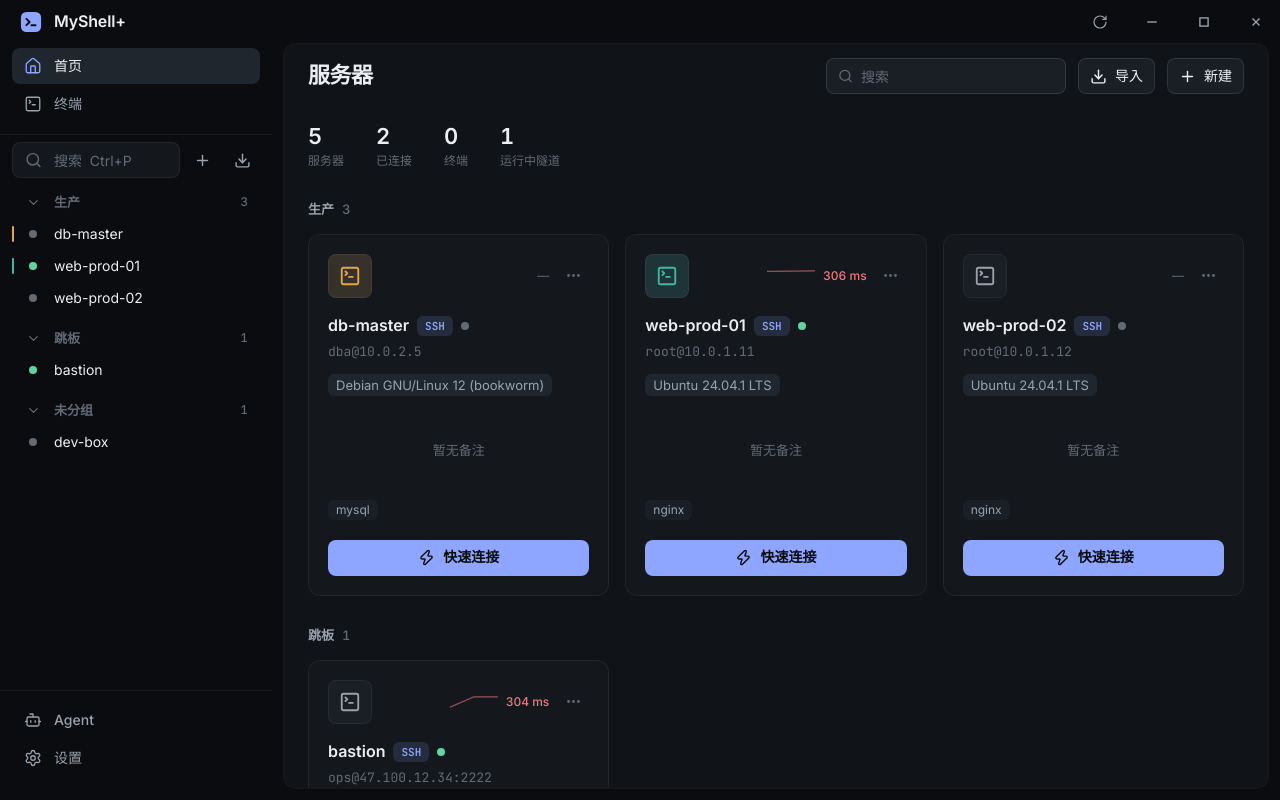
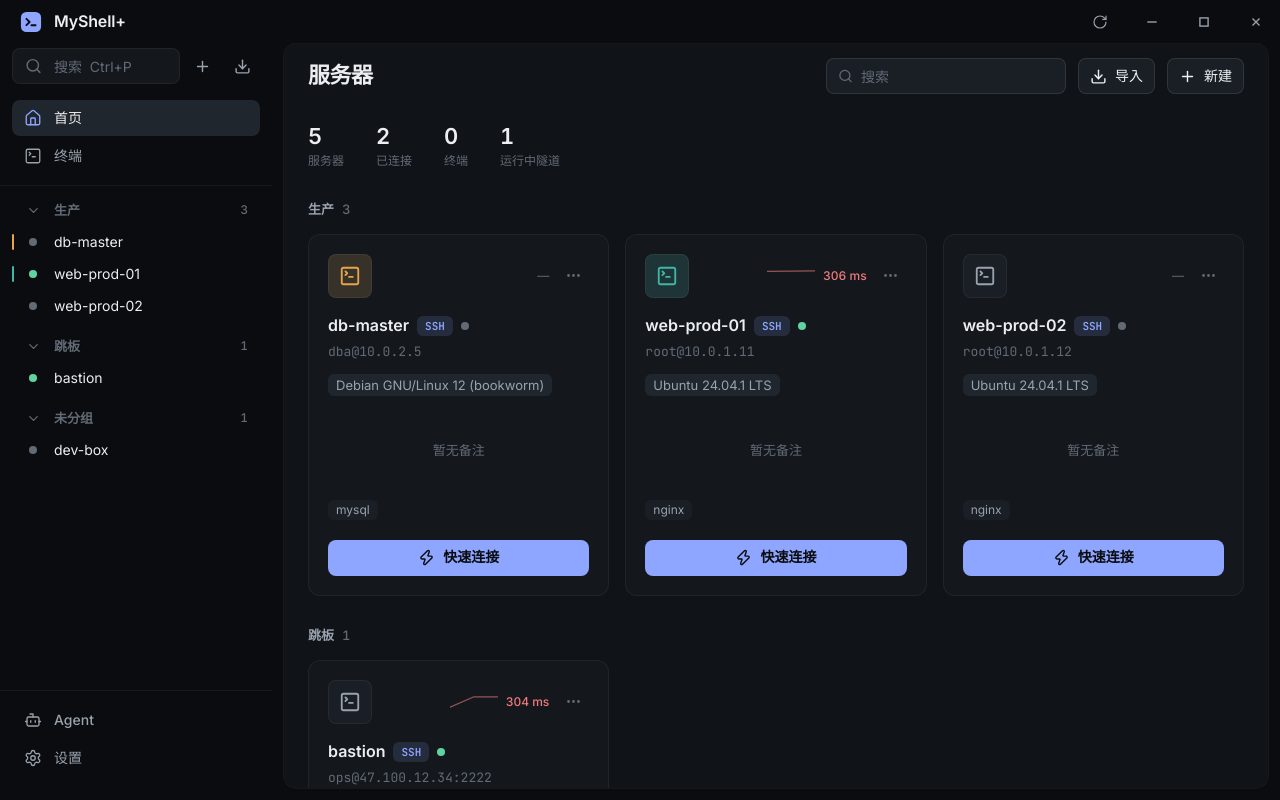
Before and after one commit to cnklpz/myshellplus, a React (Vite) app: page / in a window 1280 px wide. Built offline with nearby package versions, Linux system fonts and the light colour scheme.

Commit message:
feat(ui): sidebar search above page links

```diff
--- a/src/App.css
+++ b/src/App.css
@@ -30,9 +30,9 @@
 .sidebar { display: flex; flex-direction: column; min-height: 0; background: var(--chrome); }
 .sb { display: flex; flex-direction: column; min-height: 0; height: 100%; }
 .sb-pages, .sb-tools { display: flex; flex-direction: column; gap: 2px; padding: var(--sp-2) var(--sp-3); flex: none; }
-.sb-pages { padding-top: var(--sp-1); }
+.sb-pages { padding-bottom: var(--sp-3); margin-bottom: var(--sp-2); box-shadow: inset 0 -1px 0 var(--line); }
 .sb-tools { box-shadow: inset 0 1px 0 var(--line); padding-top: var(--sp-3); padding-bottom: var(--sp-3); }
-.sb-hosts { flex: 1 1 auto; min-height: 0; display: flex; flex-direction: column; box-shadow: inset 0 1px 0 var(--line); margin-top: var(--sp-1); padding-top: var(--sp-2); }
+.sb-hosts { flex: 1 1 auto; min-height: 0; display: flex; flex-direction: column; padding-top: var(--sp-1); }
 .sb-item {
   display: flex; align-items: center; gap: var(--sp-3);
   height: var(--h-md); padding: 0 var(--sp-3); border: none; border-radius: var(--radius-md);
--- a/src/components/Sidebar.tsx
+++ b/src/components/Sidebar.tsx
@@ -1,4 +1,4 @@
-// Left sidebar: page switch (首页 / 终端) on top, host list in the middle, Agent and 设置 at the bottom.
+// Left sidebar: search on top, then page links (首页 / 终端), the host list, and Agent / 设置 at the bottom.
 import { Bot, House, Settings, SquareTerminal } from "lucide-react";
 import { HostSidebar } from "../features/hosts/HostSidebar";
 import { type ToolModal, type View, useApp } from "../store";
@@ -19,6 +19,10 @@ export function Sidebar() {
 
   return (
     <div className="sb">
+
+      <div className="sb-hosts">
+        <HostSidebar
+          header={
             <nav className="sb-pages">
               {PAGES.map((p) => (
                 <button key={p.view} className={"sb-item" + (view === p.view ? " on" : "")} onClick={() => setView(p.view)}>
@@ -28,9 +32,8 @@ export function Sidebar() {
                 </button>
               ))}
             </nav>
-
-      <div className="sb-hosts">
-        <HostSidebar />
+          }
+        />
       </div>
 
       <nav className="sb-tools">
--- a/src/features/hosts/HostSidebar.tsx
+++ b/src/features/hosts/HostSidebar.tsx
@@ -1,6 +1,6 @@
 // Left sidebar: grouped host list, search, context menu, drag to regroup.
 import { ChevronDown, ChevronRight, Copy, Download, Link, Pencil, Plug, Plus, Search, SquareTerminal, Trash2, Unplug } from "lucide-react";
-import { useEffect, useMemo, useRef, useState } from "react";
+import { useEffect, useMemo, useRef, useState, type ReactNode } from "react";
 import { Confirm, Empty, toast } from "../../components/ui";
 import { api, errMsg, type Host } from "../../lib/api";
 import { useApp } from "../../store";
@@ -53,7 +53,8 @@ async function openTerm(id: string) {
 
 interface Menu { x: number; y: number; host: Host }
 
-export function HostSidebar() {
+/** `header` renders between the search bar and the host list (the sidebar puts page links there). */
+export function HostSidebar(props: { header?: ReactNode } = {}) {
   const hosts = useApp((s) => s.hosts);
   const conn = useApp((s) => s.conn);
   const openEditor = useApp((s) => s.openEditor);
@@ -197,6 +198,8 @@ export function HostSidebar() {
           <Download />
         </button>
       </div>
+
+      {props.header}
 
       {hosts.length === 0 ? (
         <Empty
```
Lines whose indentation alone changed are shown as unchanged.
